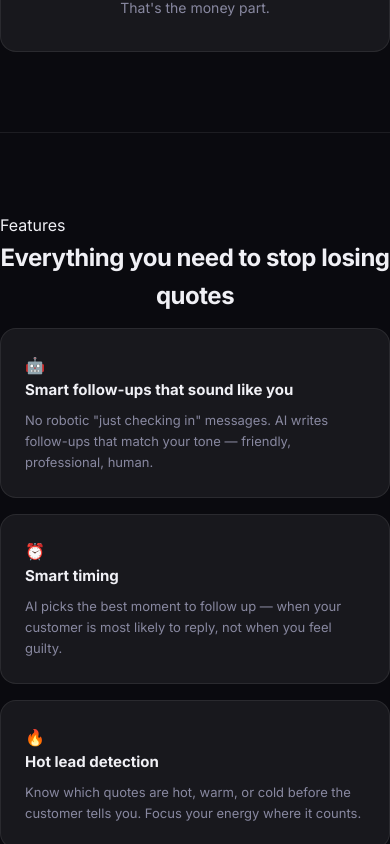
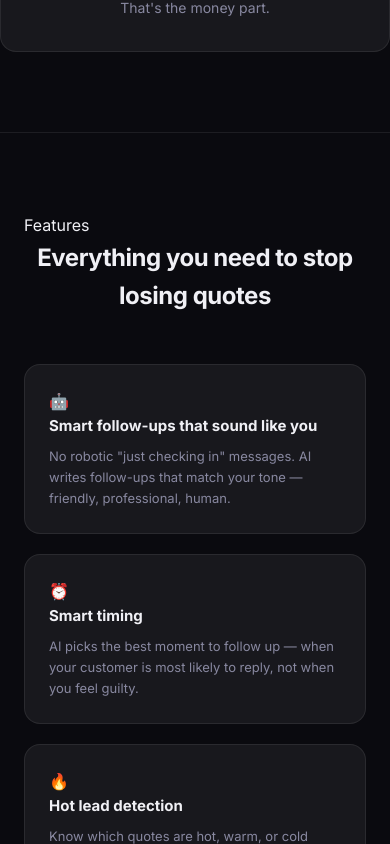
Before and after one commit to liuxiaohang666888/quotefollow, a Next.js app: page / in a window 390 px wide. Shown: the part 3140-3984 px from the top of the page. Built offline with nearby package versions, Linux system fonts and the light colour scheme; no server answers.

Commit message:
fix: make features grid 3 columns with responsive breakpoints

```diff
--- a/app/globals.css
+++ b/app/globals.css
@@ -582,11 +582,26 @@ section .section-sub {
 .step-card p { font-size: 14px; color: var(--fg-dim); line-height: 1.6; }
 
 /* ===== Features ===== */
-.features-section { padding: 80px 0; border-top: 1px solid var(--border); }
+.features-section {
+  padding: 80px 24px;
+  border-top: 1px solid var(--border);
+}
 .features-grid {
   display: grid;
-  grid-template-columns: repeat(auto-fit, minmax(240px, 1fr));
-  gap: 16px;
+  grid-template-columns: repeat(3, 1fr);
+  gap: 20px;
+  max-width: 900px;
+  margin: 48px auto 0;
+}
+@media (max-width: 768px) {
+  .features-grid {
+    grid-template-columns: repeat(2, 1fr);
+  }
+}
+@media (max-width: 480px) {
+  .features-grid {
+    grid-template-columns: 1fr;
+  }
 }
 .feature-card {
   background: var(--bg-glass);
```
